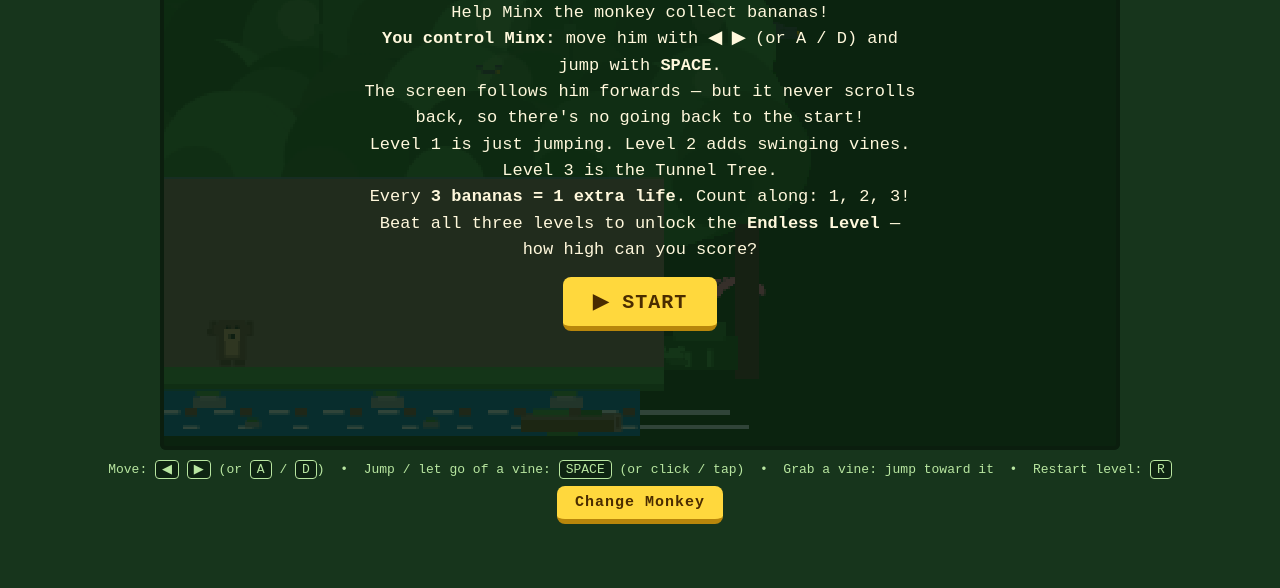
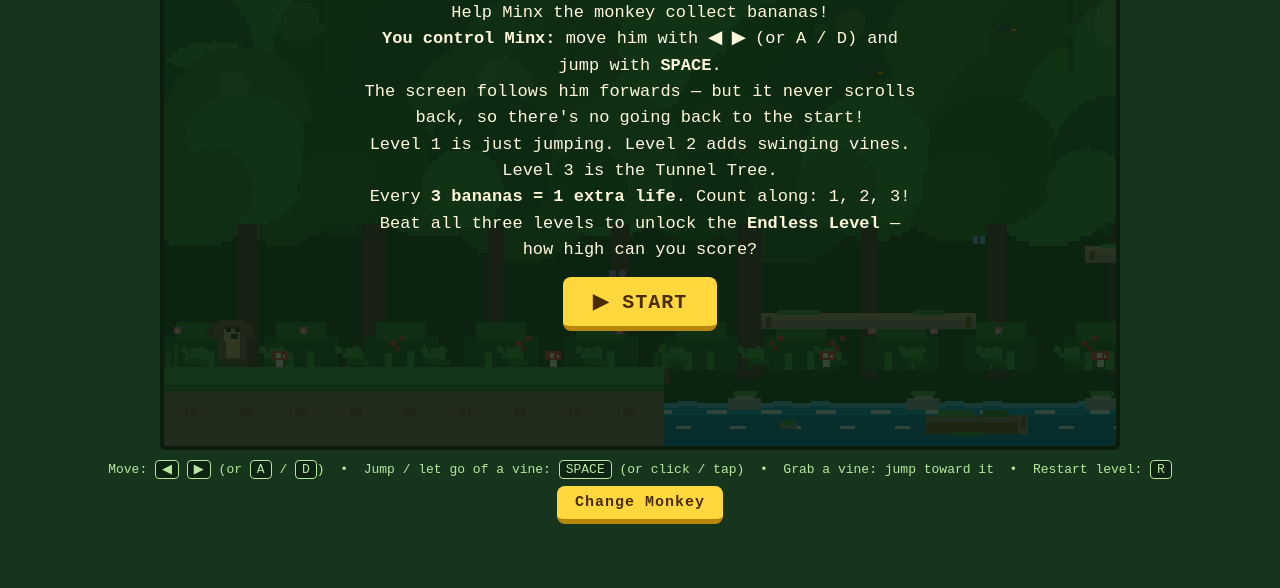
Before and after one commit to FXP5000/minx-banana-jump, a plain HTML site: page index.html in a window 1280 px wide. Shown: the part 212-800 px from the top of the page. Drawn offline with Linux system fonts and the light colour scheme.

Commit message:
Crisp pixels at full resolution and a real creek instead of the blue box

```diff
--- a/index.html
+++ b/index.html
@@ -96,7 +96,7 @@
   <div class="sub">An 8-bit jungle game — jump and collect!</div>
 
   <div id="wrap">
-    <canvas id="game" width="400" height="225"></canvas>
+    <canvas id="game" width="800" height="450"></canvas>
     <div id="overlay">
       <h2 id="ov-title">MINX'S BANANA JUMP</h2>
       <p id="ov-text">Help Minx the monkey collect bananas!<br>
@@ -174,10 +174,8 @@
 
 const canvas = document.getElementById('game');
 const ctx = canvas.getContext('2d');
-// EVERYTHING is pixelated (Finbar): the game renders at HALF resolution
-// (400x225) and the page stretches it up with image-rendering: pixelated,
-// so every tree, vine, word and monkey comes out in chunky pixels.
-ctx.scale(0.5, 0.5);
+// EVERYTHING is pixelated (Finbar) but CRISP: full resolution, and every
+// shape snaps to a chunky pixel grid (see px/blob) — no blur, no smearing.
 const W = canvas.width, H = canvas.height;
 ctx.imageSmoothingEnabled = false;
 
@@ -965,7 +963,19 @@ function update() {
 }
 
 /* ---------- drawing (chunky pixels, no image files) ---------- */
-function px(x, y, w, h, color) { ctx.fillStyle = color; ctx.fillRect(Math.round(x), Math.round(y), w, h); }
+function px(x, y, w, h, color) {
+  // CRISP PIXELS (Finbar): everything snaps to a chunky 2px grid at FULL
+  // resolution — pixelated, but sharp and clear, never blurry.
+  ctx.fillStyle = color;
+  ctx.fillRect(Math.round(x / 2) * 2, Math.round(y / 2) * 2, Math.max(2, Math.round(w / 2) * 2), Math.max(2, Math.round(h / 2) * 2));
+}
+// a circle made of pixel blocks (no smooth anti-aliased arcs anywhere)
+function blob(cx, cy, r, color) {
+  for (let dy = -r; dy < r; dy += 4) {
+    const half = Math.sqrt(Math.max(0, r * r - dy * dy));
+    px(cx - half, cy + dy, half * 2, 4, color);
+  }
+}
 
 function drawBackground() {
   // CROWDED JUNGLE: the canopy fills the whole screen — there is no sky to see.
@@ -975,24 +985,20 @@ function drawBackground() {
   for (let r = 0; r < 5; r++) {
     for (let i = 0; i < 14; i++) {
       const cx = ((i * 74 + r * 37 - cameraX * (0.22 + r * 0.07)) % (W + 140) + W + 140) % (W + 140) - 70;
-      ctx.fillStyle = greens[(i + r) % greens.length];
-      ctx.beginPath(); ctx.arc(cx, 6 + r * 52 + ((i * 13 + r * 7) % 18), 46 + ((i * 29 + r * 11) % 22), 0, 6.29); ctx.fill();
+      blob(cx, 6 + r * 52 + ((i * 13 + r * 7) % 18), 46 + ((i * 29 + r * 11) % 22), greens[(i + r) % greens.length]);
     }
   }
   // dappled light spots filtering through the leaves (not sky — just glow)
-  ctx.fillStyle = 'rgba(220,255,180,0.13)';
   for (let i = 0; i < 10; i++) {
     const dx = ((i * 173 - cameraX * 0.3) % (W + 120) + W + 120) % (W + 120) - 60;
-    ctx.beginPath(); ctx.arc(dx, 40 + (i % 4) * 52, 13 + (i % 3) * 5, 0, 6.29); ctx.fill();
+    blob(dx, 40 + (i % 4) * 52, 13 + (i % 3) * 5, 'rgba(220,255,180,0.13)');
   }
   // a thicket of trunks below the canopy, packed across the screen
   for (let i = 0; i < 10; i++) {
     const tx = ((i * 105 - cameraX * 0.55) % (W + 140) + W + 140) % (W + 140) - 70;
     px(tx + 26, 196, 13 + (i % 3) * 3, GROUND_Y - 186, '#4e342e');
-    ctx.fillStyle = greens[(i + 2) % greens.length];
-    ctx.beginPath(); ctx.arc(tx + 32, 208, 56, 0, 6.29); ctx.fill();
-    ctx.fillStyle = greens[i % greens.length];
-    ctx.beginPath(); ctx.arc(tx + 6, 232, 34, 0, 6.29); ctx.fill();
+    blob(tx + 32, 208, 56, greens[(i + 2) % greens.length]);
+    blob(tx + 6, 232, 34, greens[i % greens.length]);
   }
   // dense bushes along the floor behind the play area
   for (let wx = Math.floor(cameraX / 84) * 84 - 84; wx < cameraX + W + 84; wx += 84) {   // camera-bounded (works for the endless world too)
@@ -1052,11 +1058,38 @@ function drawBackground() {
 }
 
 function drawWorld() {
-  // the creek — layered water with a stony bed, ripples and pebbles, not plain flat water
-  px(0, WATER_Y, W, H - WATER_Y, '#29b6f6');
-  px(0, WATER_Y, W, 5, '#b3e5fc');                       // bright surface line
-  px(0, WATER_Y + 15, W, 9, '#039be5');                  // deeper band
-  px(0, WATER_Y + 30, W, H - WATER_Y - 30, '#0277bd');   // creek bed depths
+  // THE CREEK — world-anchored water that only exists where there is NO
+  // ground (Finbar's "big blue giant box" was the old screen-wide flat band).
+  // Each stretch of water sits between dirt banks, with a stepped pixel
+  // surface, so it reads as a creek running through the jungle.
+  const spans = [];
+  {
+    const gs = (level.grounds || []).map(g => [g[0], g[0] + g[1]]).sort((a, b) => a[0] - b[0]);
+    let cur = 0;
+    for (const g of gs) { if (g[0] > cur) spans.push([cur, g[0]]); cur = Math.max(cur, g[1]); }
+    spans.push([cur, level.endless ? cameraX + W + 200 : level.world]);
+  }
+  const inWater = (wx) => spans.some(s => wx >= s[0] - 4 && wx < s[1]);
+  for (const s of spans) {
+    const sx = Math.max(0, s[0] - cameraX), ex = Math.min(W, s[1] - cameraX);
+    if (ex <= 0 || sx >= W) continue;
+    const wdt = ex - sx;
+    px(sx, WATER_Y + 10, wdt, H - WATER_Y - 10, '#0277bd');        // deep water
+    px(sx, WATER_Y + 4, wdt, 8, '#039be5');                        // mid band
+    for (let bx = sx - (sx % 16); bx < ex; bx += 16) {             // stepped pixel surface (little 2px waves)
+      const wob = Math.abs(Math.sin((bx + cameraX) * 0.11)) < 0.5 ? 0 : 2;
+      px(bx, WATER_Y + wob, Math.min(16, ex - bx), 4, '#4fc3f7');
+    }
+  }
+  // dirt banks where the water meets the land
+  for (const s of spans) {
+    for (const edge of [s[0], s[1]]) {
+      const sx = edge - cameraX; if (sx < -16 || sx > W + 8) continue;
+      px(sx - 4, GROUND_Y - 2, 8, 10, '#6d4c2f');
+      px(sx - 6, GROUND_Y + 6, 12, 8, '#5d4037');
+      px(sx - 3, GROUND_Y - 5, 6, 4, '#43a047');                    // grass lip on the bank
+    }
+  }
   // drifting ripples (two rows, sliding slowly downstream)
   ctx.fillStyle = '#e1f5fe';
   const rip = Math.floor(Date.now() / 90) % 46;
@@ -1068,6 +1101,7 @@ function drawWorld() {
   // pebbles and stones along the creek (world-anchored, some half in the water) — with moss on top
   for (let wx = Math.floor(cameraX / 150) * 150 + 24; wx < cameraX + W + 60; wx += 150) {
     const sx = wx - cameraX; if (sx < -40 || sx > W + 20) continue;
+    if (!inWater(wx + 10)) continue;   // stones only where the creek actually is
     px(sx, WATER_Y - 3, 28, 9, '#90a4ae');
     px(sx + 6, WATER_Y - 6, 15, 5, '#b0bec5');
     px(sx + 3, WATER_Y - 8, 20, 4, '#43a047');            // moss cap
@@ -1077,6 +1111,7 @@ function drawWorld() {
   // fallen logs floating in the creek, with moss growing on them
   for (let wx = Math.floor(cameraX / 340) * 340 + 300; wx < cameraX + W + 120; wx += 340) {
     const sx = wx - cameraX; if (sx < -110 || sx > W + 30) continue;
+    if (!inWater(wx + 40)) continue;   // floating logs only on water
     px(sx, WATER_Y + 11, 84, 15, '#6d4c2f');
     px(sx, WATER_Y + 11, 84, 5, '#8d6e63');
     px(sx + 78, WATER_Y + 11, 7, 15, '#a1887f');          // cut end of the log
@@ -1105,7 +1140,7 @@ function drawWorld() {
     px(mid - 8, 88, 16, 60, '#5d4037');
     // the crown: big overlapping leafy circles, wider than the trunk
     const crown = [[mid, 84, 108, '#1b5e20'], [mid - 112, 112, 80, '#2e7d32'], [mid + 112, 112, 80, '#256b29'], [mid - 52, 62, 66, '#388e3c'], [mid + 58, 58, 62, '#2e7d32'], [mid - 150, 138, 52, '#1e6b24'], [mid + 150, 138, 52, '#1b5e20']];
-    for (const c of crown) { ctx.fillStyle = c[3]; ctx.beginPath(); ctx.arc(c[0], c[1], c[2], 0, 6.29); ctx.fill(); }
+    for (const c of crown) blob(c[0], c[1], c[2], c[3]);
     // bananas growing in the crown — it IS a banana-jungle tree
     drawBanana(mid - 128, 96); drawBanana(mid + 96, 76); drawBanana(mid - 18, 44);
     // hanging moss strands from the crown
@@ -1115,8 +1150,8 @@ function drawWorld() {
     px(tx0, 140, tw, 10, '#795548');
     for (let bx = tx0 + 22; bx < tx1 - 10; bx += 52) px(bx, 150, 6, 76, '#5d4037');   // bark stripes
     const kx = tx0 + 190 + (tr[0] % 260);                   // a knot in the wood
-    ctx.fillStyle = '#4e342e'; ctx.beginPath(); ctx.arc(kx, 188, 11, 0, 6.29); ctx.fill();
-    ctx.fillStyle = '#3e2723'; ctx.beginPath(); ctx.arc(kx, 188, 5, 0, 6.29); ctx.fill();
+    blob(kx, 188, 11, '#4e342e');
+    blob(kx, 188, 5, '#3e2723');
     px(tx0, 226, tw, 6, '#4e342e');                         // roof edge line
     px(tx0, 232, tw, GROUND_Y - 232, '#4e342e');            // the hollow inside (back wall)
     px(tx0, 300, tw, 4, '#3e2723'); px(tx0, 348, tw, 4, '#3e2723');   // carved rings inside
@@ -1159,14 +1194,16 @@ function drawWorld() {
     px(sx + p[2] - 52, p[1] - 3, 26, 4, '#388e3c');
     px(sx + 30, p[1] + 13, 18, 5, '#2e7d32');             // moss dripping underneath
   }
-  // vines
+  // vines — drawn as stepped pixel blocks, not a smooth line
   for (const v of vines) {
     const topX = v.ax - cameraX; if (topX < -160 || topX > W + 160) continue;
     const endX = topX + Math.sin(v.angle) * v.len;
     const endY = v.ay + Math.cos(v.angle) * v.len;
-    ctx.strokeStyle = '#2e7d32'; ctx.lineWidth = 6;
-    ctx.beginPath(); ctx.moveTo(topX, v.ay); ctx.lineTo(endX, endY); ctx.stroke();
-    ctx.lineWidth = 1;
+    const steps = Math.floor(v.len / 8);
+    for (let sIdx = 0; sIdx <= steps; sIdx++) {
+      const t = sIdx / steps;
+      px(topX + (endX - topX) * t - 3, v.ay + (endY - v.ay) * t - 3, 6, 8, sIdx % 2 ? '#2e7d32' : '#388e3c');
+    }
     px(topX - 22, v.ay - 8, 44, 12, '#388e3c');
     px(endX - 5, endY - 4, 10, 10, '#43a047');
   }
@@ -1302,10 +1339,7 @@ function drawHUD() {
   ctx.fillText('× ' + totalBananas, 292, 30);
   const prog = totalBananas % 3;
   for (let i = 0; i < 3; i++) {
-    ctx.beginPath();
-    ctx.arc(392 + i * 20, 23, 7, 0, 6.29);
-    ctx.fillStyle = i < prog ? '#ffd83d' : 'rgba(255,255,255,0.25)';
-    ctx.fill();
+    px(392 + i * 20 - 6, 17, 12, 12, i < prog ? '#ffd83d' : 'rgba(255,255,255,0.25)');
   }
   ctx.fillStyle = '#b8e6a0'; ctx.font = '12px "Courier New", monospace';
   ctx.fillText('3 = +1 life', 458, 28);
```
